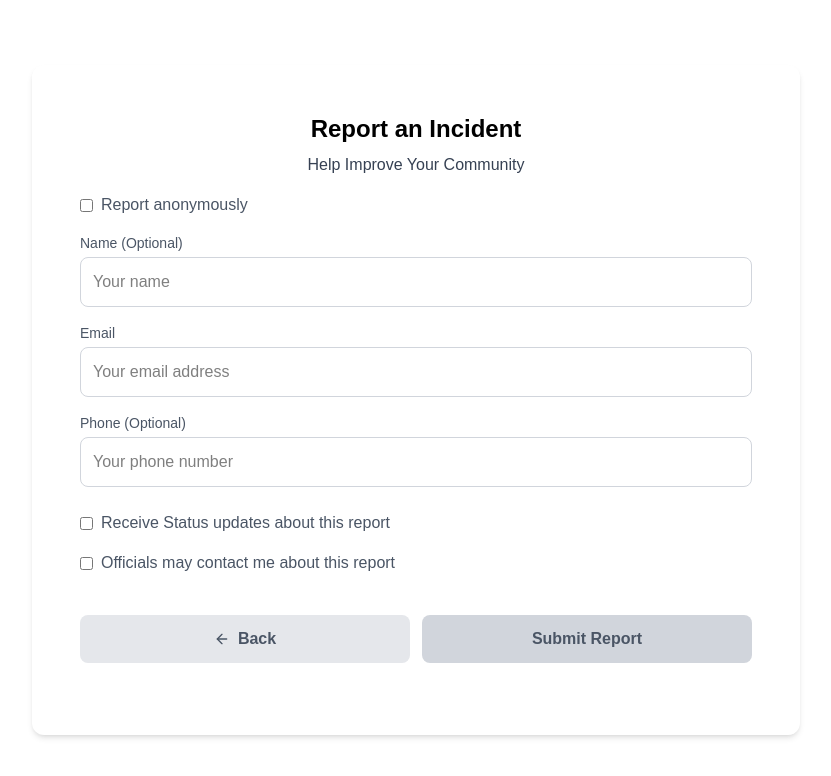
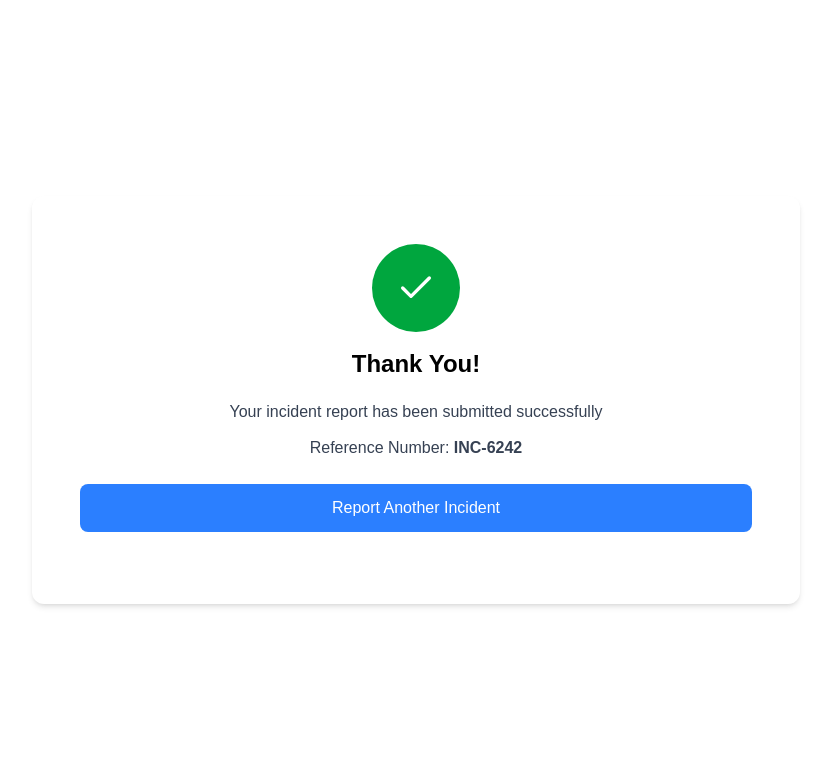
Before and after one commit to Trinity6264/citizen-reporting-app, a Next.js app: page / in a window 1280 px wide. Shown: the top 776 px of the page, without its empty margins (224-1055 px from the left). Built offline with nearby package versions, Linux system fonts and the light colour scheme.

Commit message:
Refactor incident reporting steps: replace ThirdStep component with ThankYou component and clean up commented code

```diff
--- a/src/app/page.tsx
+++ b/src/app/page.tsx
@@ -1,7 +1,8 @@
 'use client';
 
+import ThankYou from "@/components/ThankYou";
 // import SecondStep from "@/components/SecondStep";
-import ThirdStep from "@/components/ThirdStep";
+// import ThirdStep from "@/components/ThirdStep";
 
 // import FirstStep from "@/components/first_step";
 
@@ -11,10 +12,10 @@ export default function Home() {
       <div className="w-full max-w-3xl mx-auto  sm:p-4 md:p-12 bg-white text-black px-4 rounded-xl shadow-md overflow-hidden transition-shadow">
 
         <div className="flex flex-col items-center">
-          <div className="flex flex-col items-center justify-center mb-4">
+          {/* <div className="flex flex-col items-center justify-center mb-4">
             <h2 className="text-2xl font-bold mb-2 text-black">Report an Incident</h2>
             <p className="text-gray-700 font-medium">Help Improve Your Community</p>
-          </div>
+          </div> */}
 
           {/* First step */}
           {/* <FirstStep/> */}
@@ -23,7 +24,7 @@ export default function Home() {
           {/* <SecondStep/> */}
 
           {/* Third incident step */}
-          <ThirdStep />
+          <ThankYou />
         </div>
       </div>
 
--- /dev/null
+++ b/src/components/ThankYou.tsx
@@ -0,0 +1,26 @@
+import { Check } from "lucide-react";
+
+const ThankYou = () => {
+  return (
+      <div className='w-full flex flex-col mb-6 justify-center items-center'>
+        <div className='p-6 bg-green-600 rounded-full mb-4'>
+              <Check className="text-white w-10 h-10"/>
+        </div>
+          <h2 className="text-2xl font-bold mb-2 text-black">Thank You!</h2>
+          <p className="text-gray-700 font-medium text-center py-3">Your incident report has been submitted successfully</p>
+          <p className="text-gray-700 font-medium text-center">Reference Number: <span className='font-semibold'>INC-6242</span></p>
+          <div className="w-full mt-6">
+              <button
+                  onClick={() => { }}
+                  // disabled={!!errors.incidentType || !formData.incidentType}
+                  className={`px-4 md:px-8 py-3 rounded-lg w-full flex items-center justify-center bg-blue-500 text-white hover:bg-blue-600 transition-colors cursor-pointer`}
+                  type="button"
+              >
+                  Report Another Incident
+              </button>
+          </div>
+    </div>
+  )
+}
+
+export default ThankYou
```
